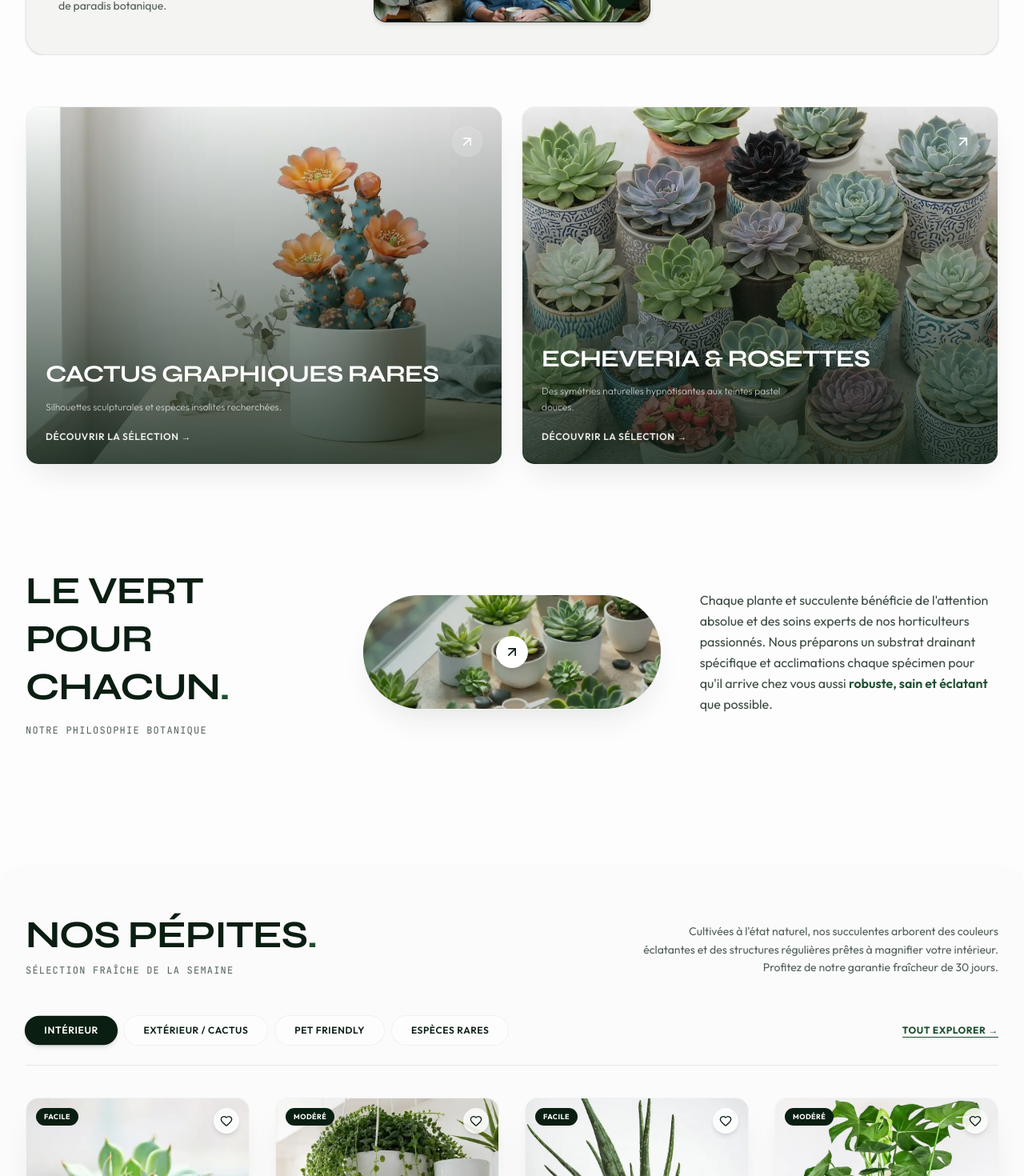
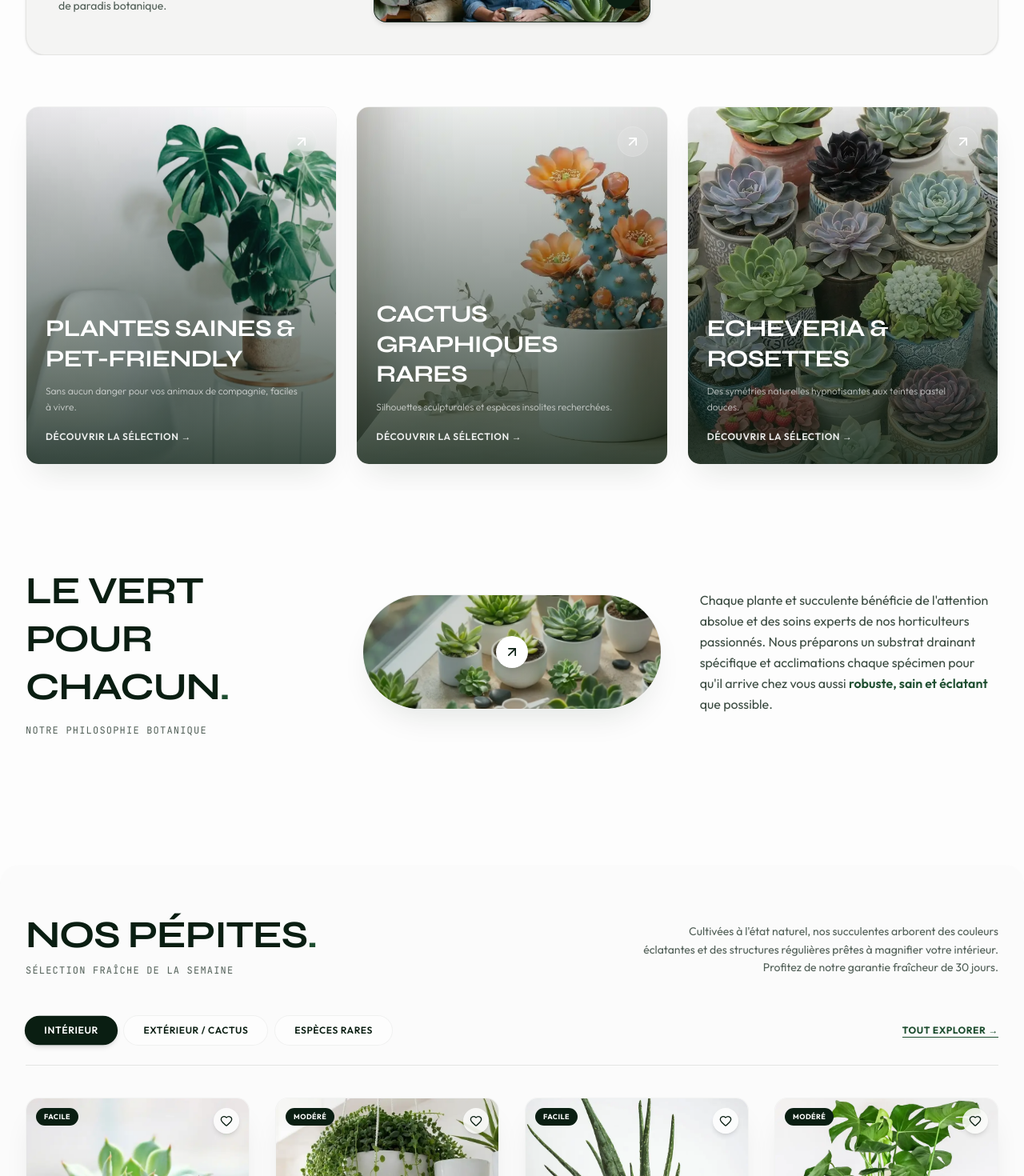
Before and after one commit to mist3rth/bigleaf, a React (Vite) app: page / in a window 1280 px wide. Shown: the part 1320-2790 px from the top of the page at 80% size. Built offline with nearby package versions, Linux system fonts and the light colour scheme.

Commit message:
fix(home): restore FeaturedCollections card and remove pet-friendly CTA from NewPlants filter list

```diff
--- a/src/components/sections/FeaturedCollections.tsx
+++ b/src/components/sections/FeaturedCollections.tsx
@@ -1,3 +1,4 @@
+import succulent_5Img from '../../assets/succulent_5.webp';
 import { ArrowUpRight } from 'lucide-react';
 import { useUI } from '../../context/UIContext';
 import { useCart } from '../../context/CartContext';
@@ -17,6 +18,13 @@ export default function FeaturedCollections() {
 
   const cards = [
     {
+      id: 'pets-friendly',
+      title: 'Plantes saines & Pet-Friendly',
+      subtitle: 'Sans aucun danger pour vos animaux de compagnie, faciles à vivre.',
+      image: succulent_5Img,
+      badge: 'Non-toxique'
+    },
+    {
       id: 'exterior',
       title: 'Cactus Graphiques Rares',
       subtitle: 'Silhouettes sculpturales et espèces insolites recherchées.',
@@ -34,7 +42,7 @@ export default function FeaturedCollections() {
 
   return (
     <section className="py-8 px-4 md:px-8 max-w-screen-2xl mx-auto">
-      <div className="grid grid-cols-1 md:grid-cols-2 gap-6">
+      <div className="grid grid-cols-1 md:grid-cols-3 gap-6">
         {cards.map((card) => (
           <div
             key={card.id}
--- a/src/components/sections/NewPlants.tsx
+++ b/src/components/sections/NewPlants.tsx
@@ -78,7 +78,7 @@ export default function NewPlants() {
 
           {/* List of categories */}
           <div className="flex flex-wrap items-center gap-2">
-            {CATEGORIES.filter(cat => cat.id !== 'all').map((cat) => {
+            {CATEGORIES.filter(cat => cat.id !== 'all' && cat.id !== 'pets-friendly').map((cat) => {
               const isActive = localCategory === cat.id;
               return (
                 <button aria-label="Bouton d'action"
```
